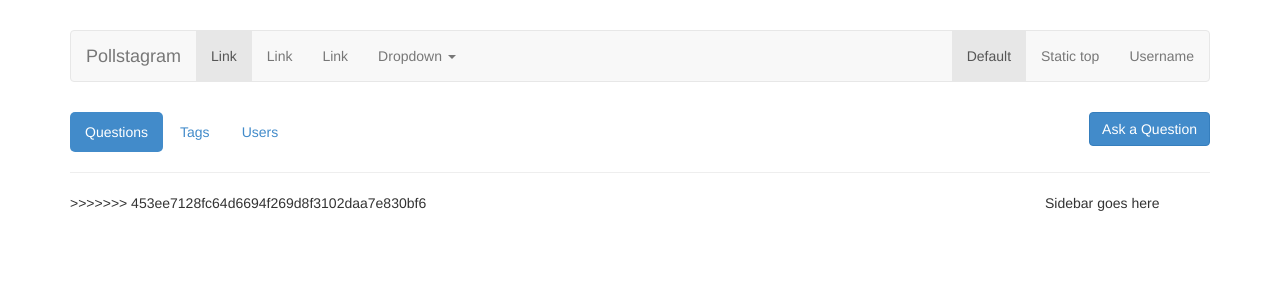
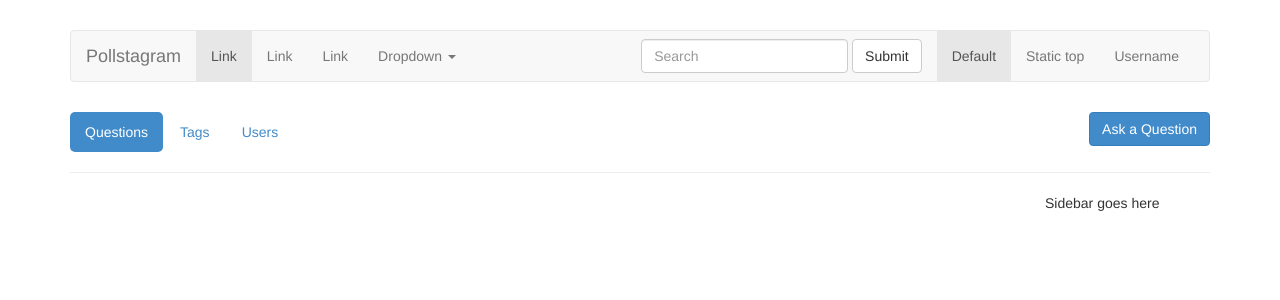
Before and after one commit to pollstagram/pollstagram, a Django app: page / in a window 1280 px wide. Shown: the top 300 px of the page. Run offline with Django 3.2, Linux system fonts and the light colour scheme; data that the repository does not hold is empty; parts of the project's set-up code (start-up, migrations or seed data) failed here and were passed over; some libraries are stand-ins or nearby versions.

Commit message:
POL-7 basic search funtion implemented

```diff
--- a/poll/models.py
+++ b/poll/models.py
@@ -2,12 +2,14 @@ from django.db import models
 from django.contrib.auth.models import User
 from markdown import markdown
 from taggit.managers import TaggableManager
+from BeautifulSoup import BeautifulSoup
 
 # Create your models here.
 
 class Question(models.Model):
     content_markdown = models.TextField(max_length=255)
     content_markup = models.TextField(max_length=255)
+    content_rawtext = models.TextField(max_length=255)
     created_by = models.ForeignKey(User, null=True)
     published_time = models.DateTimeField(auto_now_add=True)
     tags = TaggableManager()
@@ -17,6 +19,7 @@ class Question(models.Model):
 
     def save(self):
         self.content_markup = markdown(self.content_markdown, ['codehilite'])
+        self.content_rawtext = ''.join(BeautifulSoup(self.content_markup).findAll(text=True))
         super(Question, self).save()
 
     def __unicode__(self):
--- a/pollstagram/urls.py
+++ b/pollstagram/urls.py
@@ -1,4 +1,5 @@
 from django.conf.urls import patterns, include, url
+from django.views.generic import TemplateView
 
 # Uncomment the next two lines to enable the admin:
 from django.contrib import admin
@@ -8,6 +9,7 @@ urlpatterns = patterns('',
     # Examples:
     url(r'^$', 'pollstagram.views.home', name='home'),
     # url(r'^pollstagram/', include('pollstagram.foo.urls')),
+    (r'^test/', TemplateView.as_view(template_name="nav_test.html")),
 
     # Uncomment the admin/doc line below to enable admin documentation:
     # url(r'^admin/doc/', include('django.contrib.admindocs.urls')),
--- a/pollstagram/views.py
+++ b/pollstagram/views.py
@@ -4,4 +4,9 @@ from poll.models import Question
 import os
 
 def home(request):
-    return render(request, 'list.html', {'questions': Question.objects.all(),})
+    if 'search' in request.GET and 'keyword' in request.GET:
+        keyword = request.GET['keyword']
+        results = Question.objects.filter(content_rawtext__icontains = keyword)
+    else:
+        results =  Question.objects.all()
+    return render(request, 'list.html', {'questions': results,})
--- a/requirements.txt
+++ b/requirements.txt
@@ -1,3 +1,4 @@
+BeautifulSoup==3.2.1
 Django==1.5.4
 Markdown==2.3.1
 MySQL-python==1.2.3
--- a/templates/list.html
+++ b/templates/list.html
@@ -19,7 +19,6 @@
 <div class="row">
 	<div class="col-lg-10">
 		<div class="panel-group" id="accordion">
->>>>>>> 453ee7128fc64d6694f269d8f3102daa7e830bf6
 		{% for question in questions %}
 		<div class="row">
 			<div class="col-lg-1">
--- a/templates/nav.html
+++ b/templates/nav.html
@@ -31,5 +31,11 @@
       <li><a href="../navbar-static-top/">Static top</a></li>
       <li><a href="../navbar-fixed-top/">Username</a></li>
     </ul>
+	<form class="navbar-form navbar-right" role="search">
+      <div class="form-group">
+        <input type="text" class="form-control" placeholder="Search" name="keyword">
+      </div>
+      <button type="submit" class="btn btn-default" name="search" value="search">Submit</button>
+    </form>
   </div><!--/.nav-collapse -->
 </div>
```
Also changed, not shown: poll/migrations/0005_auto__add_field_question_content_rawtext.py (added).
